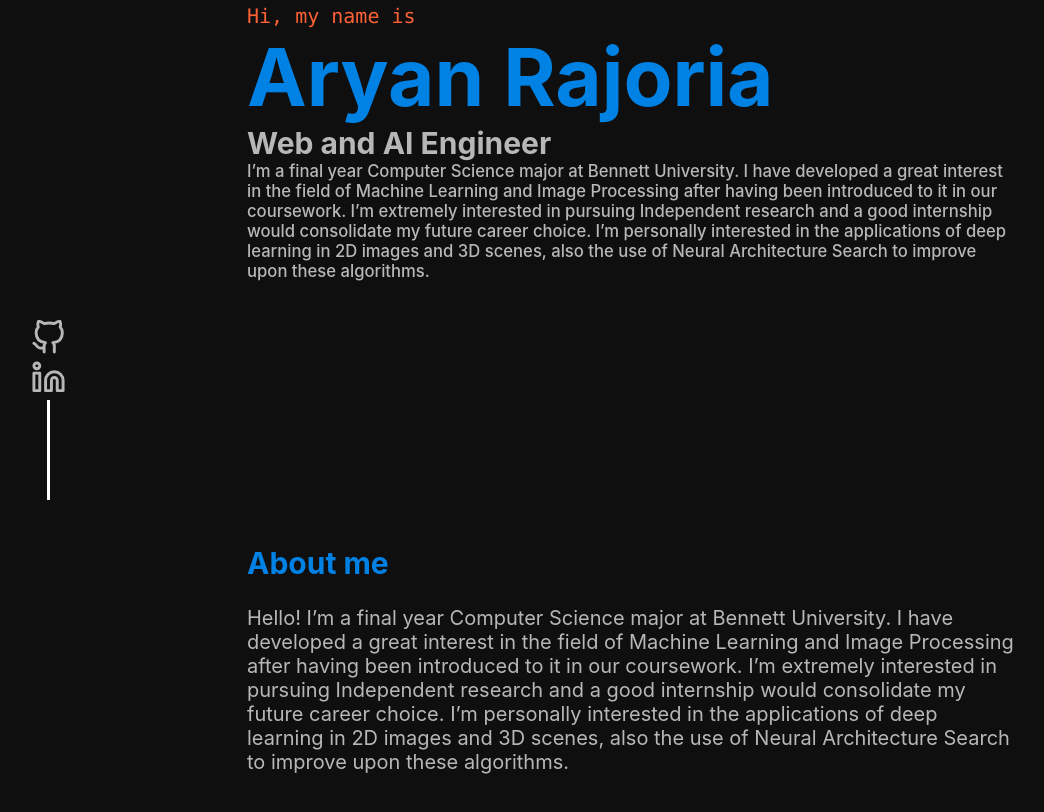
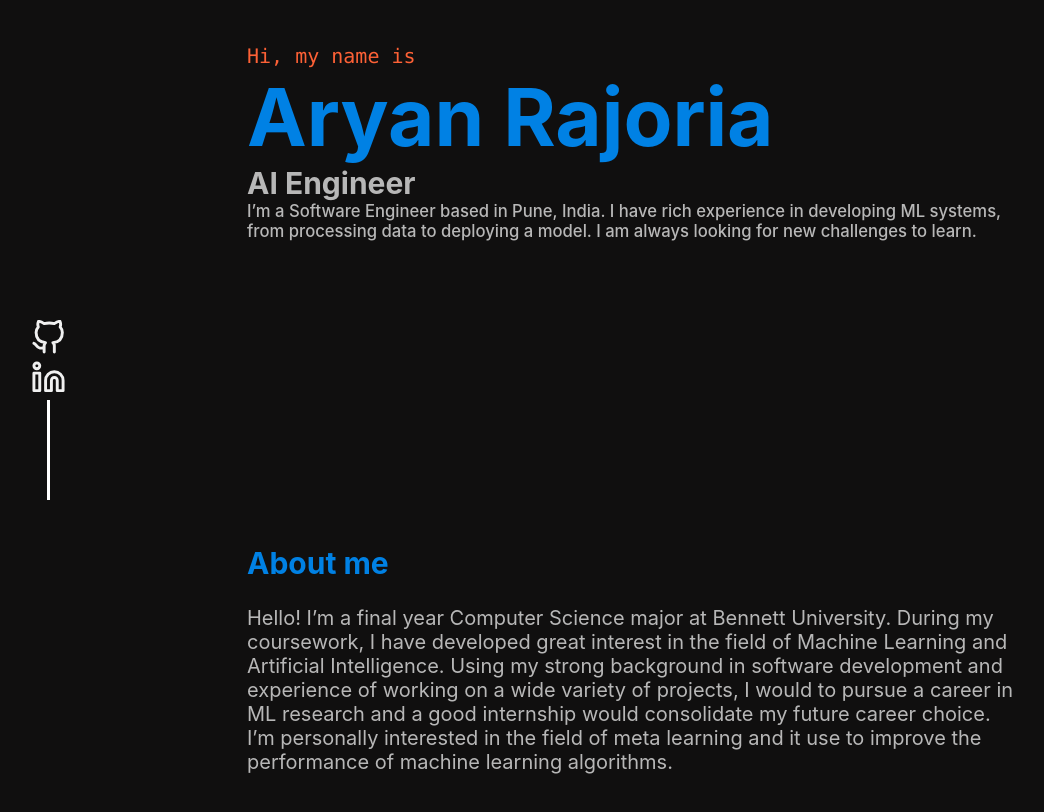
Before and after one commit to aryan-rajoria/Aryan-Rajoria.github.io, a React (Create React App) app: page / in a window 1280 px wide. Shown: the part 280-1092 px from the top of the page, without its empty margins (9-1053 px from the left). Built offline with nearby package versions, Linux system fonts and the light colour scheme; the HTML template or start-up script is replaced by a standard one.

Commit message:
modifying texts and adding finishing touches

```diff
--- a/src/components/icons/github.js
+++ b/src/components/icons/github.js
@@ -1,16 +1,17 @@
-import React from 'react';
+import React from "react";
 
-const IconGitHub = () => (
+const IconGitHub = (props) => (
     <svg
         xmlns="http://www.w3.org/2000/svg"
         role="img"
         viewBox="0 0 24 24"
         fill="none"
-    stroke="currentColor"
+        stroke="#f0f0f0"
         strokeWidth="2"
         strokeLinecap="round"
         strokeLinejoin="round"
-    className="feather feather-github">
+        className="feather feather-github"
+    >
         <title>GitHub</title>
         <path d="M9 19c-5 1.5-5-2.5-7-3m14 6v-3.87a3.37 3.37 0 0 0-.94-2.61c3.14-.35 6.44-1.54 6.44-7A5.44 5.44 0 0 0 20 4.77 5.07 5.07 0 0 0 19.91 1S18.73.65 16 2.48a13.38 13.38 0 0 0-7 0C6.27.65 5.09 1 5.09 1A5.07 5.07 0 0 0 5 4.77a5.44 5.44 0 0 0-1.5 3.78c0 5.42 3.3 6.61 6.44 7A3.37 3.37 0 0 0 9 18.13V22"></path>
     </svg>
--- a/src/components/icons/linkedin.js
+++ b/src/components/icons/linkedin.js
@@ -1,4 +1,4 @@
-import React from 'react';
+import React from "react";
 
 const IconLinkedin = () => (
     <svg
@@ -6,11 +6,12 @@ const IconLinkedin = () => (
         role="img"
         viewBox="0 0 24 24"
         fill="none"
-    stroke="currentColor"
+        stroke="#f0f0f0"
         strokeWidth="2"
         strokeLinecap="round"
         strokeLinejoin="round"
-    className="feather feather-linkedin">
+        className="feather feather-linkedin"
+    >
         <title>LinkedIn</title>
         <path d="M16 8a6 6 0 0 1 6 6v7h-4v-7a2 2 0 0 0-2-2 2 2 0 0 0-2 2v7h-4v-7a6 6 0 0 1 6-6z"></path>
         <rect x="2" y="9" width="4" height="12"></rect>
--- a/src/components/stickyelement/portfoliosticky.css
+++ b/src/components/stickyelement/portfoliosticky.css
@@ -18,3 +18,8 @@ ul.no-marker::after {
     height: 100px;
     background-color: white;
 }
+
+a {
+    color: white;
+    text-decoration: none;
+}
--- a/src/components/stickyelement/portfoliosticky.jsx
+++ b/src/components/stickyelement/portfoliosticky.jsx
@@ -8,10 +8,14 @@ function stickyelement() {
         <div className="sticky">
             <ul className="no-marker">
                 <li>
-                    <Github />
+                    <a href="https://github.com/Aryan-Rajoria">
+                        <Github />
+                    </a>
                 </li>
                 <li>
-                    <Linkedin />
+                    <a href="https://www.linkedin.com/in/aryan-rajoria-888555196/">
+                        <Linkedin />
+                    </a>
                 </li>
             </ul>
         </div>
--- a/src/pages/portfolio/aboutme/aboutme.jsx
+++ b/src/pages/portfolio/aboutme/aboutme.jsx
@@ -7,14 +7,14 @@ function aboutme() {
             <h2 className="subpart-h2">About me</h2>
             <p className="general-para">
                 Hello! I’m a final year Computer Science major at Bennett
-                University. I have developed a great interest in the field of
-                Machine Learning and Image Processing after having been
-                introduced to it in our coursework. I’m extremely interested in
-                pursuing Independent research and a good internship would
+                University. During my coursework, I have developed great
+                interest in the field of Machine Learning and Artificial
+                Intelligence. Using my strong background in software development
+                and experience of working on a wide variety of projects, I would
+                to pursue a career in ML research and a good internship would
                 consolidate my future career choice. I’m personally interested
-                in the applications of deep learning in 2D images and 3D scenes,
-                also the use of Neural Architecture Search to improve upon these
-                algorithms.
+                in the field of meta learning and it use to improve the
+                performance of machine learning algorithms.
             </p>
         </div>
     );
--- a/src/pages/portfolio/header/header.jsx
+++ b/src/pages/portfolio/header/header.jsx
@@ -8,17 +8,12 @@ function header() {
                 <br />
                 <code className="header-p">Hi, my name is</code>
                 <h1 className="header-h1">Aryan Rajoria</h1>
-                <h2 className="header-h2">Web and AI Engineer</h2>
+                <h2 className="header-h2">AI Engineer</h2>
                 <h3 className="header-h3">
-                    I’m a final year Computer Science major at Bennett
-                    University. I have developed a great interest in the field
-                    of Machine Learning and Image Processing after having been
-                    introduced to it in our coursework. I’m extremely interested
-                    in pursuing Independent research and a good internship would
-                    consolidate my future career choice. I’m personally
-                    interested in the applications of deep learning in 2D images
-                    and 3D scenes, also the use of Neural Architecture Search to
-                    improve upon these algorithms.
+                    I’m a Software Engineer based in Pune, India. I have rich
+                    experience in developing ML systems, from processing data to
+                    deploying a model. I am always looking for new challenges to
+                    learn.
                 </h3>
             </div>
         </div>
--- a/src/pages/portfolio/navbar/navbar.css
+++ b/src/pages/portfolio/navbar/navbar.css
@@ -1,7 +1,6 @@
 .navbar {
     position: fixed;
     width: 100%;
-    transition: top 0.3s;
     background-color: var(--navbar);
 }
 
@@ -39,10 +38,15 @@ ol li {
     transition: all 0.3s ease;
 }
 
-ol.menu li:nth-of-type(5) {
+#resume {
     margin-left: 1.5rem;
     /* background-color: var(--accent); */
     color: var(--accent);
+    border: 2px solid var(--accent);
+}
+#resume:hover {
+    background-color: var(--accent);
+    color: #fff;
     border: 2px solid var(--accent);
 }
 
```
Lines whose indentation alone changed are shown as unchanged.
